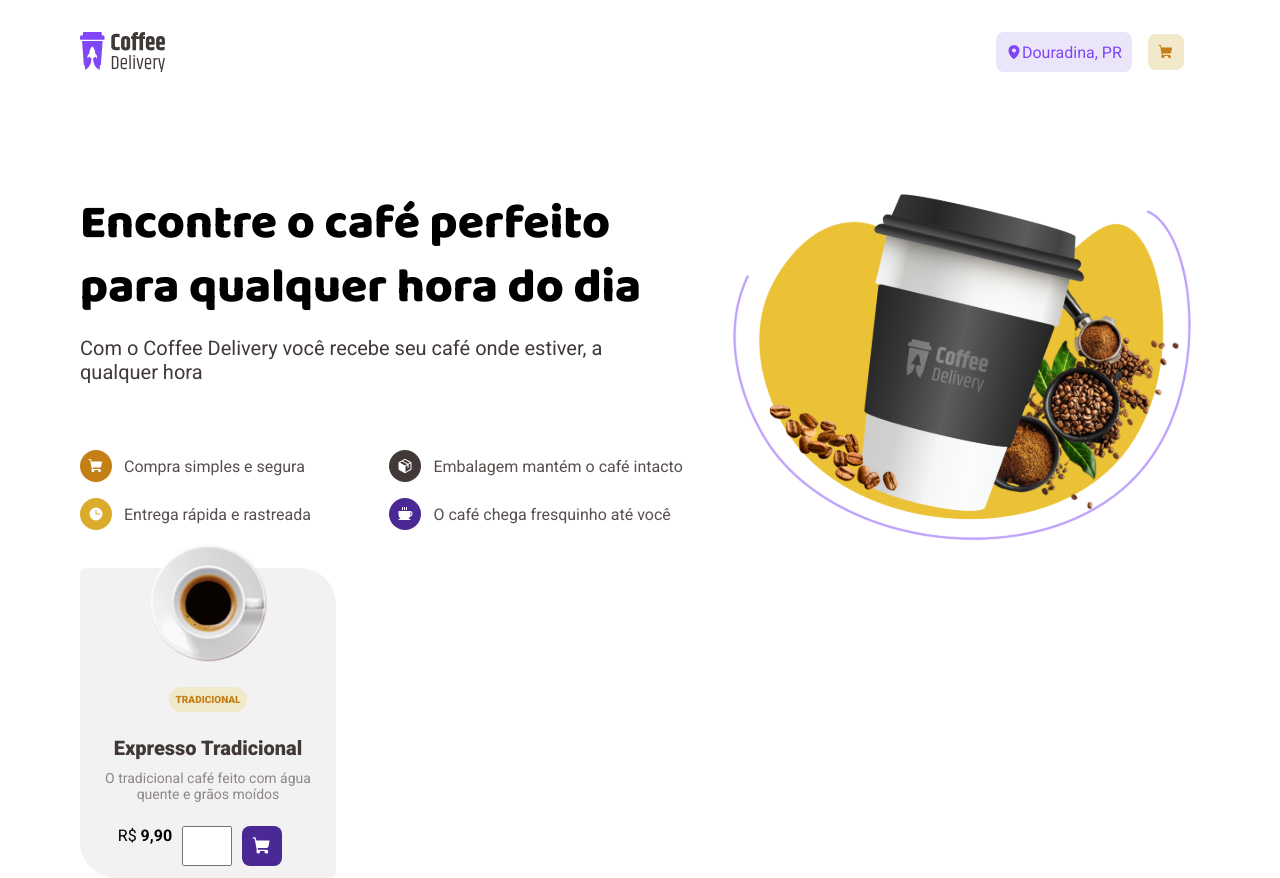
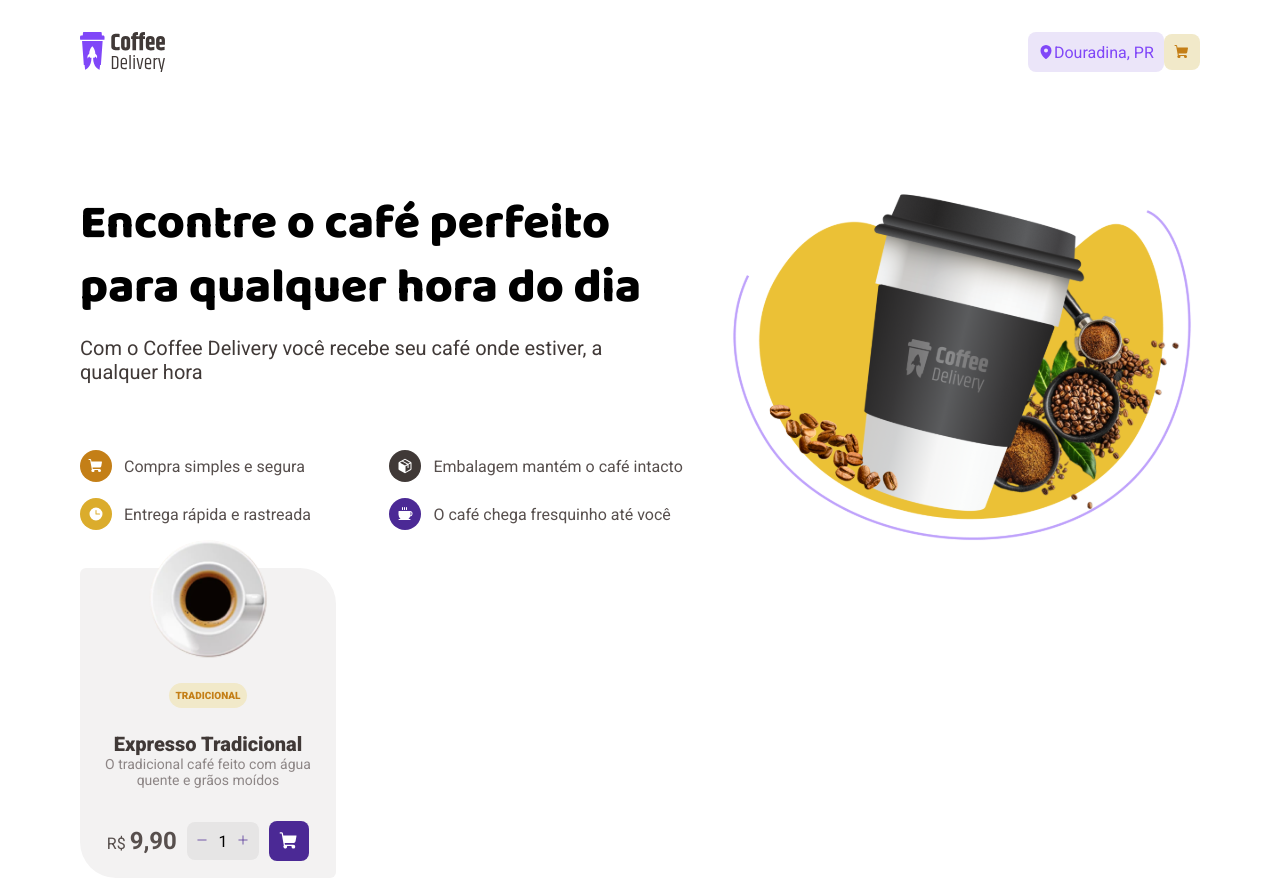
Before and after one commit to GiovanniBussola/coffee-delivery, a React (Vite) app: page / in a window 1280 px wide. Built offline with nearby package versions, Linux system fonts and the light colour scheme.

Commit message:
feat: add styles for card footer

```diff
--- a/src/pages/Home/index.tsx
+++ b/src/pages/Home/index.tsx
@@ -7,8 +7,17 @@ import {
   CoffeeCardFooter,
   CoffeeCardBody,
   CoffeeCardHeader,
+  ButtonGroup,
 } from './styles'
-import { ShoppingCart, Package, Clock, Coffee, MapPin } from 'phosphor-react'
+import {
+  ShoppingCart,
+  Package,
+  Clock,
+  Coffee,
+  MapPin,
+  Plus,
+  Minus,
+} from 'phosphor-react'
 import { defaultTheme } from '../../styles/themes/default'
 
 import banner from '../../assets/banner.svg'
@@ -87,7 +96,15 @@ export function Home() {
               <span>
                 R$ <b>9,90</b>
               </span>
-              <input type="number" name="qtd" id="qtd" min={1} />
+              <ButtonGroup>
+                <button>
+                  <Minus color={defaultTheme['purple-500']} />
+                </button>
+                <div>1</div>
+                <button>
+                  <Plus color={defaultTheme['purple-500']} />
+                </button>
+              </ButtonGroup>
               <ButtonWithIcon backgroundColor="purple-500">
                 <ShoppingCart weight="fill" color="white" size={20} />
               </ButtonWithIcon>
--- a/src/pages/Home/styles.ts
+++ b/src/pages/Home/styles.ts
@@ -90,10 +90,10 @@ interface ButtonWithIconProps {
 }
 
 export const ButtonWithIcon = styled.button<ButtonWithIconProps>`
-  margin-right: 1rem;
   cursor: pointer;
   border: 0;
   border-radius: 8px;
+  max-height: 50px;
   padding: 0.63rem;
 
   display: flex;
@@ -118,7 +118,6 @@ export const CoffeeCard = styled.div`
 
   div {
     display: flex;
-    gap: 10px;
   }
 
   img {
@@ -164,4 +163,35 @@ export const CoffeeCardBody = styled.div`
   }
 `
 
-export const CoffeeCardFooter = styled.div``
+export const CoffeeCardFooter = styled.div`
+  display: flex;
+  align-items: center;
+
+  span {
+    color: ${(props) => props.theme['gray-300']};
+  }
+
+  b {
+    color: ${(props) => props.theme['gray-300']};
+    font-size: 24px;
+  }
+`
+
+export const ButtonGroup = styled.div`
+  display: flex;
+  align-items: center;
+  justify-content: space-between;
+
+  background-color: ${(props) => props.theme['white-500']};
+  margin: 10px;
+  gap: 10px;
+  padding: 0.6rem;
+  border-radius: 0.5rem;
+
+  button {
+    border: none;
+    cursor: pointer;
+    font-size: 12px;
+    background-color: ${(props) => props.theme['white-500']};
+  }
+`
```
